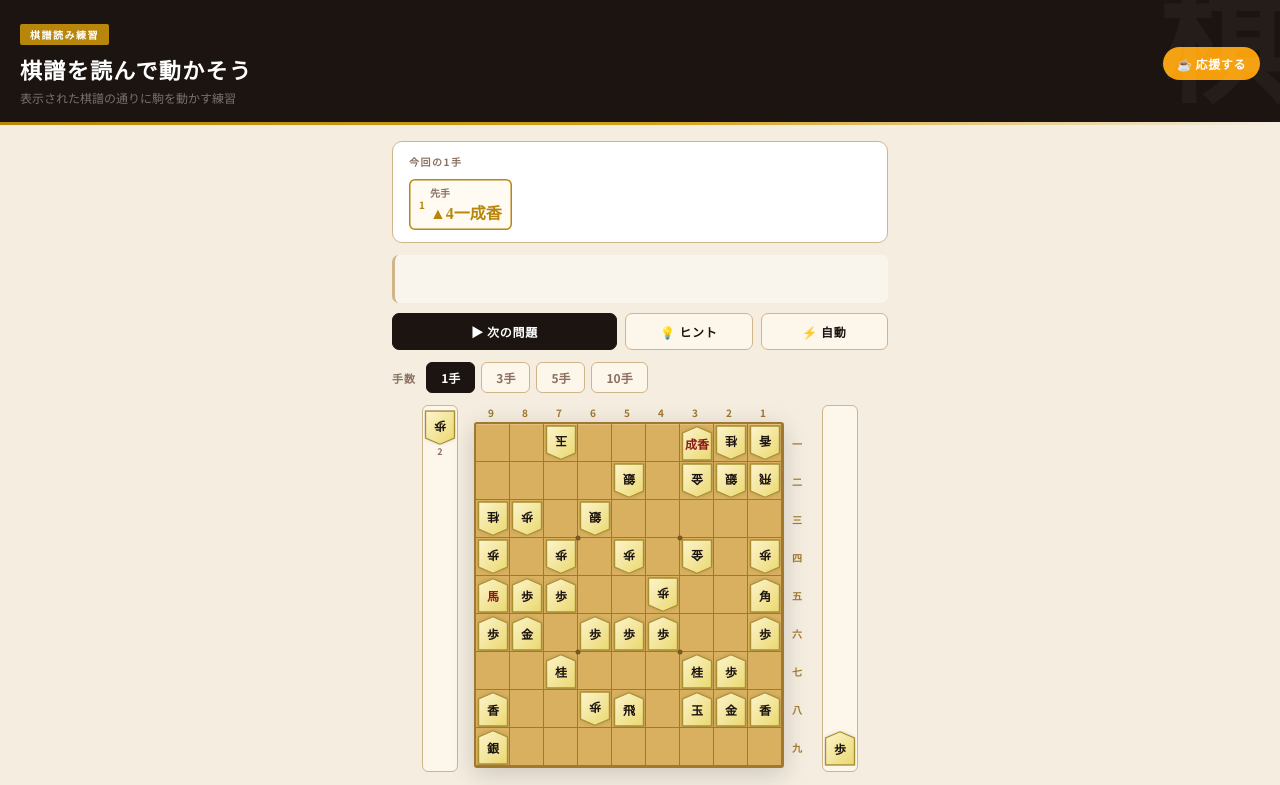
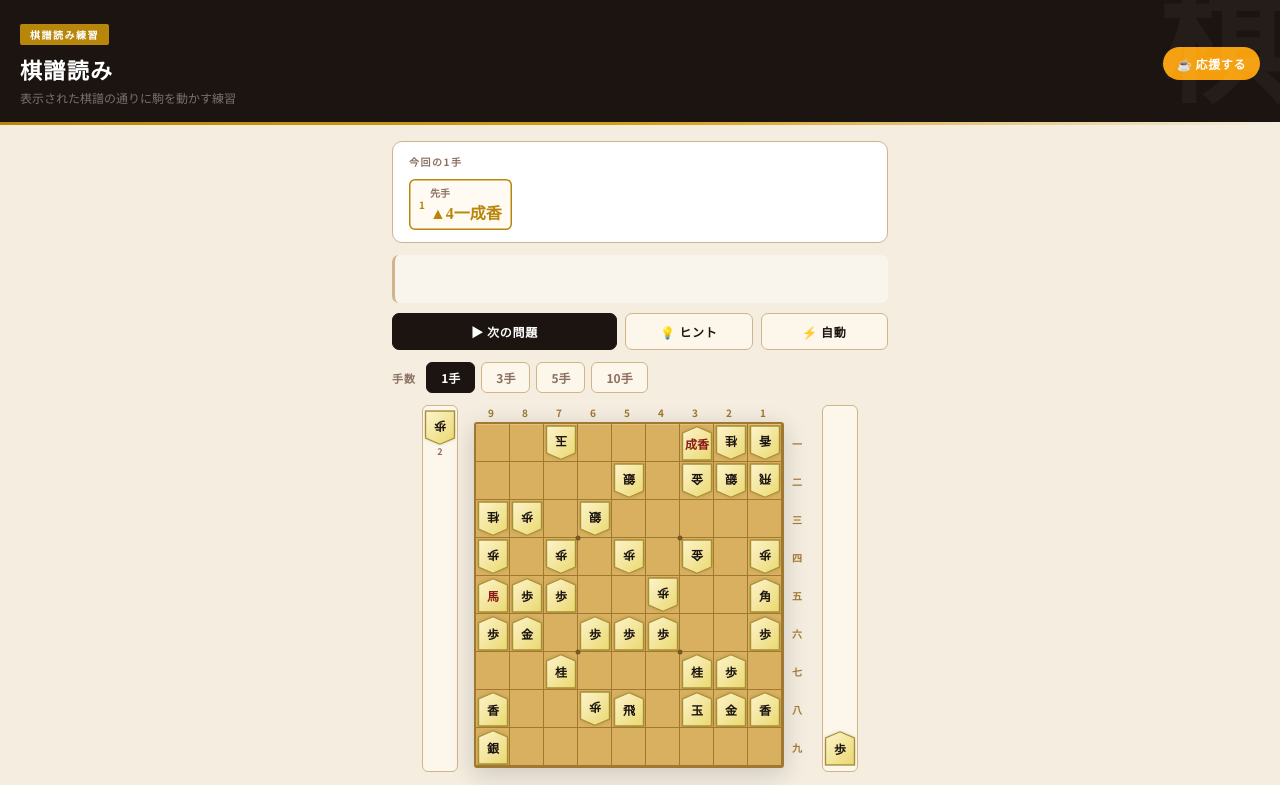
Before and after one commit to ruritanu/shogi-practice, a plain HTML site: page index.html in a window 1280 px wide. Shown: the top 785 px of the page. Drawn offline with Linux system fonts and the light colour scheme.

Commit message:
Update index.html

```diff
--- a/index.html
+++ b/index.html
@@ -125,7 +125,7 @@ footer{text-align:center;padding:16px;color:var(--muted);font-size:11px;border-t
   <div style="display:flex;align-items:center;justify-content:space-between;flex-wrap:wrap;gap:10px;">
     <div>
       <div class="badge">棋譜読み練習</div>
-      <h1>棋譜を読んで動かそう</h1>
+      <h1>棋譜読み</h1>
       <p>表示された棋譜の通りに駒を動かす練習</p>
     </div>
     <a href="https://ofuse.me/2d8f0fd7" target="_blank" rel="noopener" style="display:inline-flex;align-items:center;gap:6px;background:#f59e0b;color:#fff;font-family:'Noto Sans JP',sans-serif;font-size:12px;font-weight:700;padding:8px 14px;border-radius:20px;text-decoration:none;letter-spacing:.05em;flex-shrink:0;">
```
